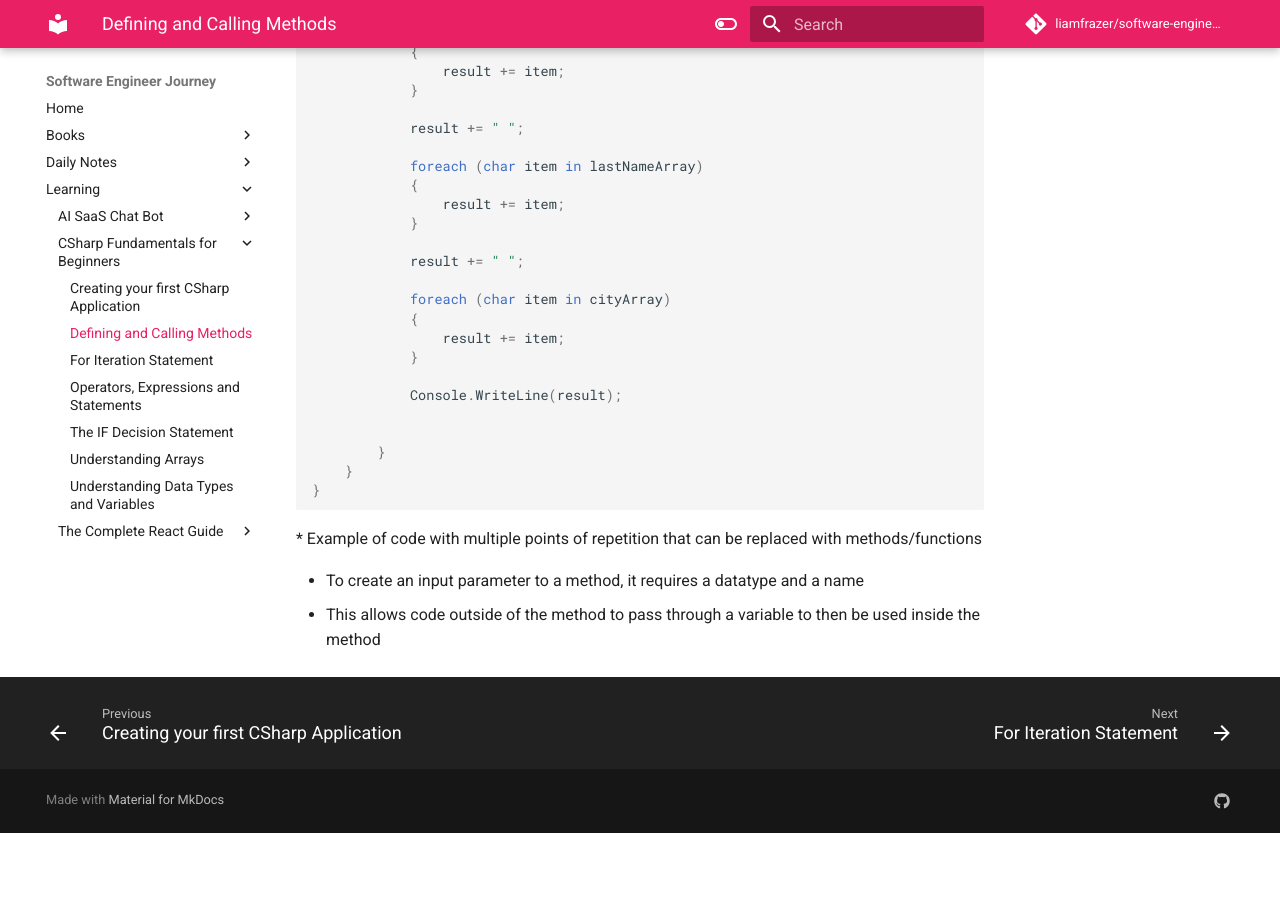
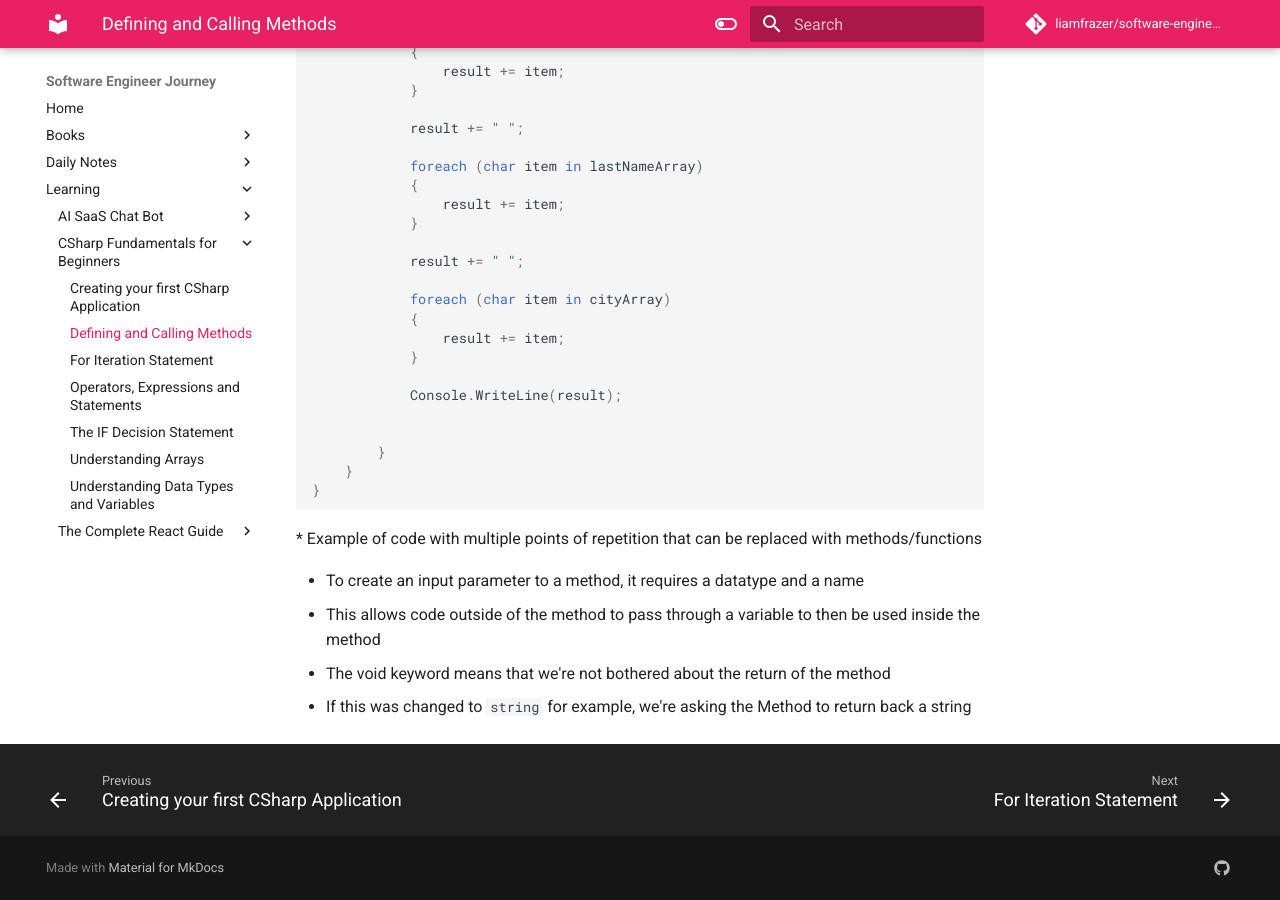
Before and after one commit to liamfrazer/software-engineer-journey, an MkDocs documentation site: the page built from docs/Learning/CSharp Fundamentals for Beginners/Defining and Calling Methods.md, in a window 1280 px wide and 900 px high, scrolled down 1016 px. Built offline with MkDocs 1.6.1 and Material for MkDocs 9.7.7, drawn with Linux system fonts in a browser that asks for light colours; comment, search, counter and statistics services are not loaded; before the commit the page ends 1849 px from its top, so only the background shows below that.

Commit message:
vault backup: 2024-01-06 12:58:36

```diff
--- a/docs/Learning/CSharp Fundamentals for Beginners/Defining and Calling Methods.md
+++ b/docs/Learning/CSharp Fundamentals for Beginners/Defining and Calling Methods.md
@@ -77,3 +77,6 @@ namespace Program
 
 * To create an input parameter to a method, it requires a datatype and a name
 * This allows code outside of the method to pass through a variable to then be used inside the method
+
+* The void keyword means that we're not bothered about the return of the method
+* If this was changed to `string` for example, we're asking the Method to return back a string
```
